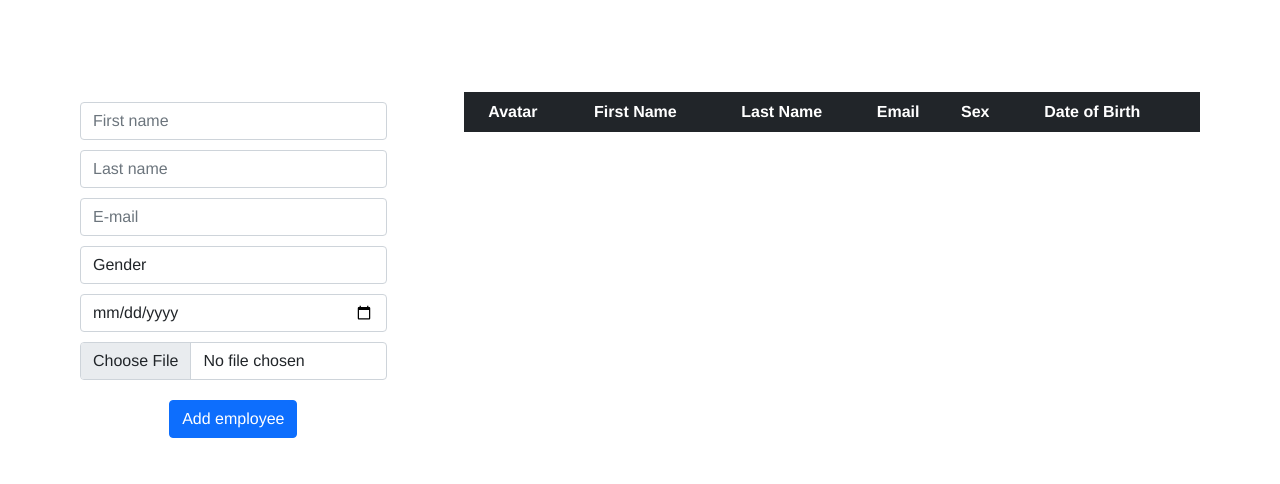
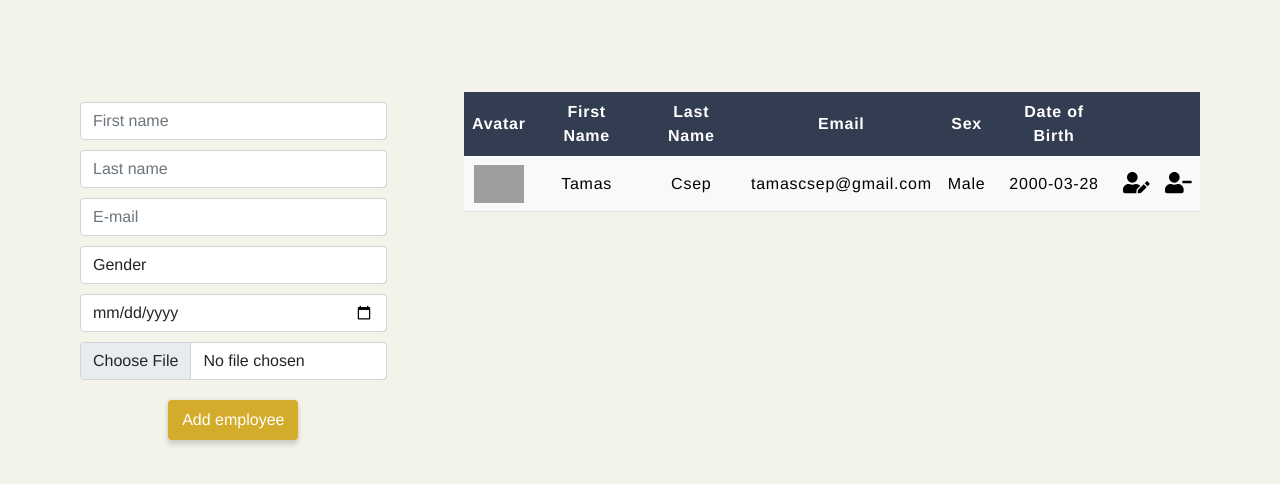
Before and after one commit to Tamas328/cms-vue, a Vue app: page / in a window 1280 px wide. Shown: the top 484 px of the page. Built offline with nearby package versions, Linux system fonts and the light colour scheme; grey boxes are pictures that could not be loaded.

Commit message:
Add employees

```diff
--- a/package.json
+++ b/package.json
@@ -8,6 +8,11 @@
     "lint": "vue-cli-service lint"
   },
   "dependencies": {
+    "@fortawesome/fontawesome-free-brands": "^5.0.13",
+    "@fortawesome/fontawesome-free-solid": "^5.0.13",
+    "@fortawesome/fontawesome-svg-core": "^1.2.36",
+    "@fortawesome/free-solid-svg-icons": "^5.15.4",
+    "@fortawesome/vue-fontawesome": "^3.0.0-4",
     "core-js": "^3.6.5",
     "vue": "^3.0.0"
   },
--- a/src/App.vue
+++ b/src/App.vue
@@ -1,15 +1,43 @@
 <template>
   <div class="main">
-    <new-employee></new-employee>
-    <employee-table></employee-table>
+    <new-employee @add-employee="addEmployee"></new-employee>
+    <employee-table :employees="employees"></employee-table>
   </div>
 </template>
 
 <script>
 import EmployeeTable from './components/EmployeeTable.vue'
+
 export default {
   components: { EmployeeTable },
-
+  data() {
+    return {
+      employees: [{
+        id: 'emp1',
+        firstName: 'Tamas',
+        lastName: 'Csep',
+        email: 'tamascsep@gmail.com',
+        gender: 'Male',
+        birthdate: '2000-03-28',
+        image: 'avatar3.png'
+      },
+      ]
+    }
+  },
+  methods: {
+    addEmployee(firstName, lastName, email, gender, birthdate, image) {
+      const newEmployee = {
+        id: new Date().toISOString(),
+        firstName: firstName,
+        lastName: lastName,
+        email: email,
+        gender: gender,
+        birthdate: birthdate,
+        image: image.name,
+      };
+      this.employees.push(newEmployee);
+    }
+  }
 }
 </script>
 
@@ -21,6 +49,10 @@ export default {
   text-align: center;
   color: #2c3e50;
   margin-top: 60px;
+}
+
+body {
+  background-color: #f4f3ea;
 }
 
 .main {
--- a/src/components/EmployeeTable.vue
+++ b/src/components/EmployeeTable.vue
@@ -1,6 +1,6 @@
 <template>
   <div class="emp-table">
-    <table class="table table-dark">
+    <table class="table table-custom">
       <thead>
         <tr class="centered">
           <th scope="col">Avatar</th>
@@ -10,24 +10,56 @@
           <th scope="col">Sex</th>
           <th scope="col">Date of Birth</th>
           <th scope="col"></th>
+          <th scope="col"></th>
         </tr>
       </thead>
-      <tbody id="table-list" class="centered table-light"></tbody>
+      <tbody id="table-list" class="centered table-light">
+        <tr v-for="employee in employees" :key="employee.id" class="centered">
+          <td>
+            <img
+              :src="'https://firebasestorage.googleapis.com/v0/b/cms-internship.appspot.com/o/avatar1.png?alt=media&token=17127a58-40e0-485a-9558-52be85523f3c'"
+              width="50"
+            />
+          </td>
+          <td>{{ employee.firstName }}</td>
+          <td>{{ employee.lastName }}</td>
+          <td>{{ employee.email }}</td>
+          <td>{{ employee.gender }}</td>
+          <td>{{ employee.birthdate }}</td>
+          <td>
+            <font-awesome-icon icon="user-edit" size="lg"></font-awesome-icon>
+          </td>
+          <td>
+            <font-awesome-icon icon="user-minus" size="lg"></font-awesome-icon>
+          </td>
+        </tr>
+      </tbody>
     </table>
   </div>
 </template>
 
 <script>
 export default {
-    data() {
-      return {
-        fields: ['first_name', 'last_name', 'age'],
-        items: [
-          { age: 40, first_name: 'Dickerson', last_name: 'Macdonald', status: 'awesome' },
-          { age: 21, first_name: 'Larsen', last_name: 'Shaw' },
-          { age: 89, first_name: 'Geneva', last_name: 'Wilson' }
-        ]
-      }
-    }
+    props: ['employees']
 }
 </script>
+
+<style scoped>
+.table-custom {
+  color: white;
+  background-color: #333d51;
+  letter-spacing: 0.75px;
+}
+.centered {
+  text-align: center;
+  vertical-align: middle;
+}
+
+.fa-user-minus:hover {
+  color: darkred;
+}
+
+.fa-user-edit:hover {
+  color: #d3ac2b;
+}
+</style>
--- a/src/components/NewEmployee.vue
+++ b/src/components/NewEmployee.vue
@@ -38,7 +38,11 @@
         <input type="date" v-model="enteredBirthdate" class="form-control" />
       </div>
       <div class="col-lg-10 top10">
-        <input type="file" class="form-control" />
+        <input
+          type="file"
+          class="form-control"
+          @change="processImage($event)"
+        />
       </div>
       <div class="col-lg-10">
         <button class="btn btn-primary">Add employee</button>
@@ -56,12 +60,16 @@ export default {
             enteredLastName: '',
             enteredEmail: '',
             selectedGender: '',
-            enteredBirthdate: ''
+            enteredBirthdate: '',
+            enteredImage: ''
         };
     },
     methods: {
         submitData() {
-            this.$emit('add-employee');
+            this.$emit('add-employee', this.enteredFirstName, this.enteredLastName, this.enteredEmail, this.selectedGender, this.enteredBirthdate, this.enteredImage);
+        },
+        processImage(event) {
+            this.enteredImage = event.target.files[0];
         }
     }
 }
@@ -74,4 +82,16 @@ export default {
 button {
   margin-top: 20px;
 }
+
+.btn-primary {
+  background-color: #d3ac2b;
+  border: 2px solid #d3ac2b;
+  box-shadow: 0 0 5px 0 rgba(0, 0, 0, 0.1), 0 5px 5px 0 rgba(0, 0, 0, 0.12);
+}
+
+.btn-primary:hover {
+  color: black;
+  background-color: transparent;
+  border: 2px solid #d3ac2b;
+}
 </style>
--- a/src/main.js
+++ b/src/main.js
@@ -1,11 +1,21 @@
 import { createApp } from 'vue'
 import App from './App.vue'
+
+import { library } from '@fortawesome/fontawesome-svg-core'
+import { faUserEdit } from '@fortawesome/free-solid-svg-icons'
+import { faUserMinus } from '@fortawesome/free-solid-svg-icons'
+import { FontAwesomeIcon } from '@fortawesome/vue-fontawesome'
+
+library.add(faUserMinus)
+library.add(faUserEdit)
+
 import NewEmployee from './components/NewEmployee.vue';
 import EmployeeTable from './components/EmployeeTable.vue';
 
 const app = createApp(App);
 
 app.component('new-employee', NewEmployee);
-app.component('employee-table', EmployeeTable);
+app.component('employee-table', EmployeeTable)
+app.component('font-awesome-icon', FontAwesomeIcon)
 
 app.mount('#app');
```
Also changed, not shown: src/assets/avatar3.png (added), 1 other file (tests, documents, lock files or other folders).
